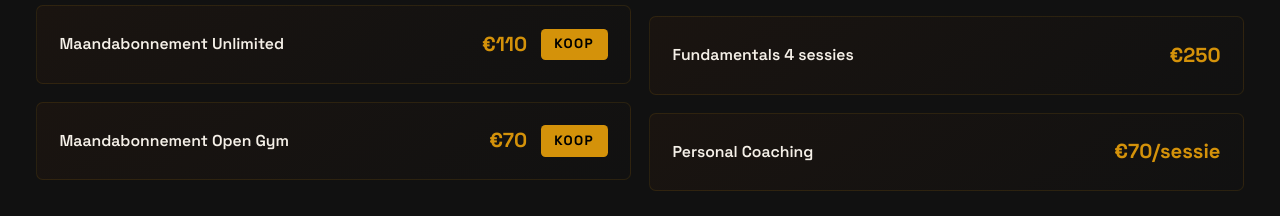
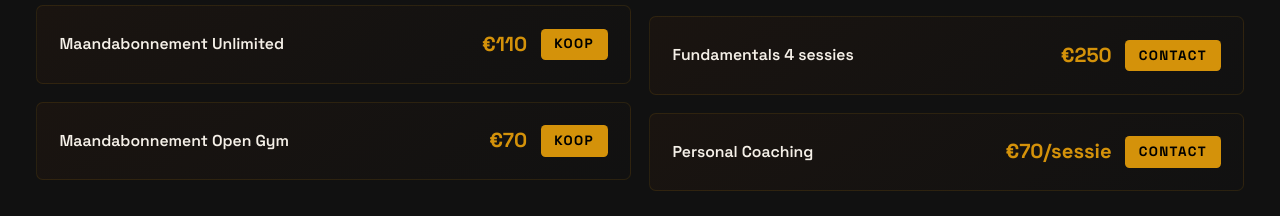
Before and after one commit to TNLConsulting/uprise-website, a React (Vite) app: page /groepslessen in a window 1280 px wide. Shown: the part 2546-2762 px from the top of the page. Built offline with nearby package versions, Linux system fonts and the light colour scheme; the HTML template or start-up script is replaced by a standard one.

Commit message:
feat: add contact links for Fundamentals & Personal Coaching

```diff
--- a/src/pages/Groepslessen.tsx
+++ b/src/pages/Groepslessen.tsx
@@ -24,8 +24,8 @@ const PRICES_LEFT = [
 const PRICES_RIGHT = [
   { name: "Drop In", price: "€15", note: "of T-shirt voor €25", link: "https://uprise.sportbitapp.nl/web/be/registreren/lidmaatschap?r=4" },
   { name: "10 beurtenkaart", price: "€125", link: "https://uprise.sportbitapp.nl/web/be/registreren/lidmaatschap?r=1" },
-  { name: "Fundamentals 4 sessies", price: "€250" },
-  { name: "Personal Coaching", price: "€70/sessie" },
+  { name: "Fundamentals 4 sessies", price: "€250", link: "/#contact" },
+  { name: "Personal Coaching", price: "€70/sessie", link: "/#contact" },
 ];
 
 const SCHEDULE: Record<string, { time: string; class: string }[]> = {
@@ -229,12 +229,12 @@ const Groepslessen = () => {
                     {p.link && (
                       <a
                         href={p.link}
-                        target="_blank"
-                        rel="noopener noreferrer"
+                        target={p.link.startsWith("http") ? "_blank" : "_self"}
+                        rel={p.link.startsWith("http") ? "noopener noreferrer" : undefined}
                         className="px-3 py-1.5 text-xs font-bold tracking-widest uppercase rounded transition-all duration-200"
                         style={{ backgroundColor: "#D4920A", color: "#000" }}
                       >
-                        Koop
+                        {p.link.startsWith("http") ? "Koop" : "Contact"}
                       </a>
                     )}
                   </div>
```
